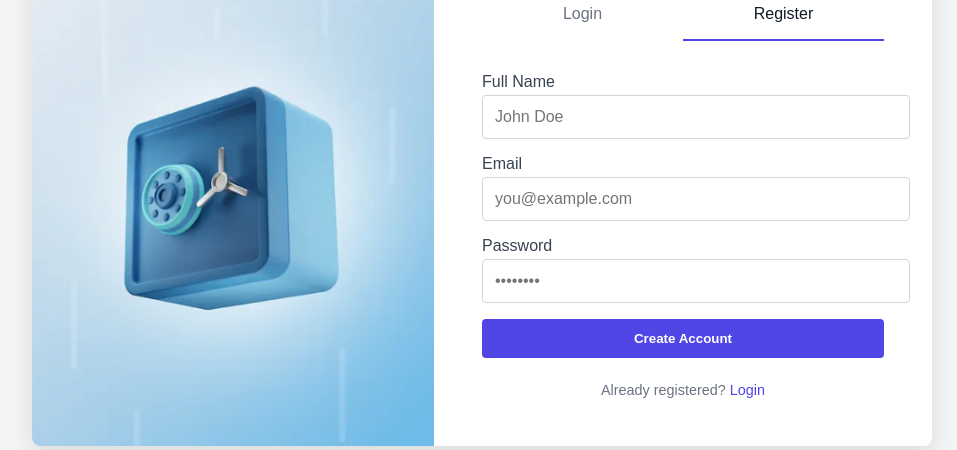
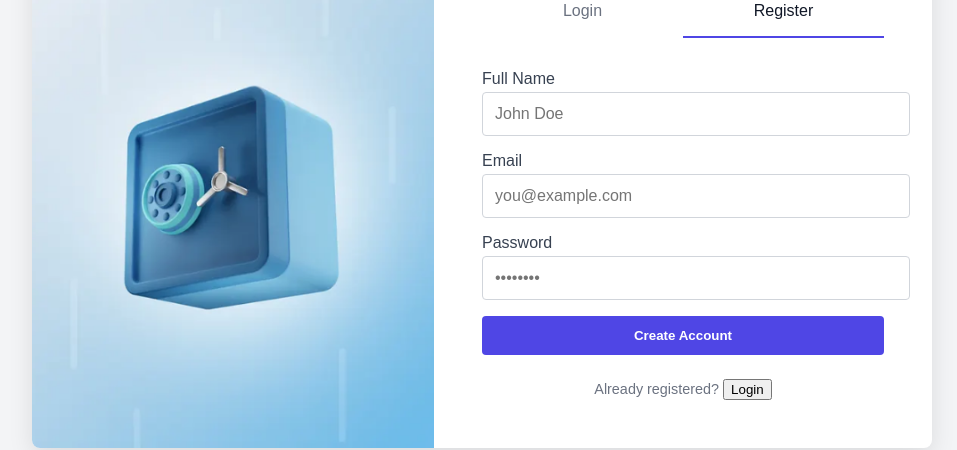
Before and after one commit to tinulica/frontend1, a React (Create React App) app: page / in a window 1280 px wide. Both pictures are taken after a click on the element "Register". Shown: the part 239-689 px from the top of the page, without its empty margins (158-1115 px from the left). Built offline with nearby package versions, Linux system fonts and the light colour scheme.

Commit message:
Update Home.jsx

```diff
--- a/src/components/Home.jsx
+++ b/src/components/Home.jsx
@@ -1,10 +1,31 @@
 // src/components/Home.jsx
-import React, { useState } from 'react';
+import React, { useState, useContext } from 'react';
+import { AuthContext } from '../context/AuthContext';
 import './Home.css';
 import illustration from '../assets/auth-illustration.png';
 
 export default function Home() {
   const [mode, setMode] = useState('login');
+  const [fullName, setFullName] = useState('');
+  const [email,    setEmail]    = useState('');
+  const [password, setPassword] = useState('');
+  const [error,    setError]    = useState(null);
+
+  const { login, register } = useContext(AuthContext);
+
+  const handleSubmit = async e => {
+    e.preventDefault();
+    setError(null);
+    try {
+      if (mode === 'register') {
+        await register(fullName, email, password);
+      } else {
+        await login(email, password);
+      }
+    } catch (err) {
+      setError(err);
+    }
+  };
 
   return (
     <div className="home-container">
@@ -17,44 +38,76 @@ export default function Home() {
           <div className="auth-tabs">
             <div
               className={`auth-tab ${mode === 'login' ? 'active' : ''}`}
-              onClick={() => setMode('login')}
+              onClick={() => { setMode('login'); setError(null); }}
             >
               Login
             </div>
             <div
               className={`auth-tab ${mode === 'register' ? 'active' : ''}`}
-              onClick={() => setMode('register')}
+              onClick={() => { setMode('register'); setError(null); }}
             >
               Register
             </div>
           </div>
-          <form className="auth-form">
+
+          <form className="auth-form" onSubmit={handleSubmit}>
             {mode === 'register' && (
               <div className="form-group">
-                <label>Full Name</label>
-                <input type="text" placeholder="John Doe" required />
+                <label htmlFor="fullName">Full Name</label>
+                <input
+                  id="fullName"
+                  type="text"
+                  placeholder="John Doe"
+                  value={fullName}
+                  onChange={e => setFullName(e.target.value)}
+                  required
+                />
               </div>
             )}
+
             <div className="form-group">
-              <label>Email</label>
-              <input type="email" placeholder="you@example.com" required />
+              <label htmlFor="email">Email</label>
+              <input
+                id="email"
+                type="email"
+                placeholder="you@example.com"
+                value={email}
+                onChange={e => setEmail(e.target.value)}
+                required
+              />
             </div>
+
             <div className="form-group">
-              <label>Password</label>
-              <input type="password" placeholder="••••••••" required />
+              <label htmlFor="password">Password</label>
+              <input
+                id="password"
+                type="password"
+                placeholder="••••••••"
+                value={password}
+                onChange={e => setPassword(e.target.value)}
+                required
+              />
             </div>
+
+            {error && <p className="error-message">{error}</p>}
+
             <button type="submit" className="submit-btn">
               {mode === 'login' ? 'Sign In' : 'Create Account'}
             </button>
           </form>
+
           <div className="auth-footer">
             {mode === 'login' ? (
               <>Don’t have an account?{' '}
-                <a onClick={() => setMode('register')}>Register</a>
+                <button className="link-btn" onClick={() => setMode('register')}>
+                  Register
+                </button>
               </>
             ) : (
               <>Already registered?{' '}
-                <a onClick={() => setMode('login')}>Login</a>
+                <button className="link-btn" onClick={() => setMode('login')}>
+                  Login
+                </button>
               </>
             )}
           </div>
```
